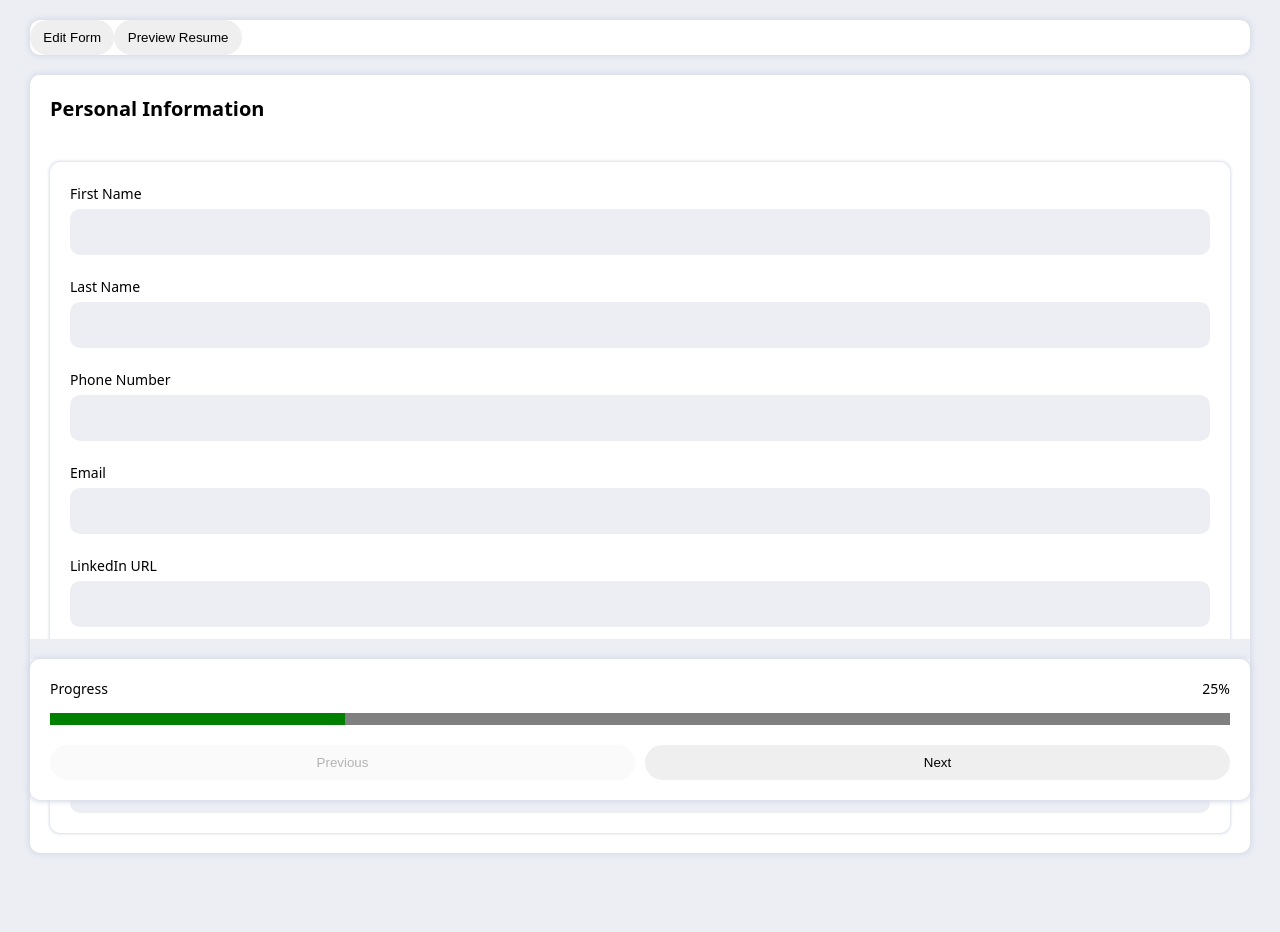
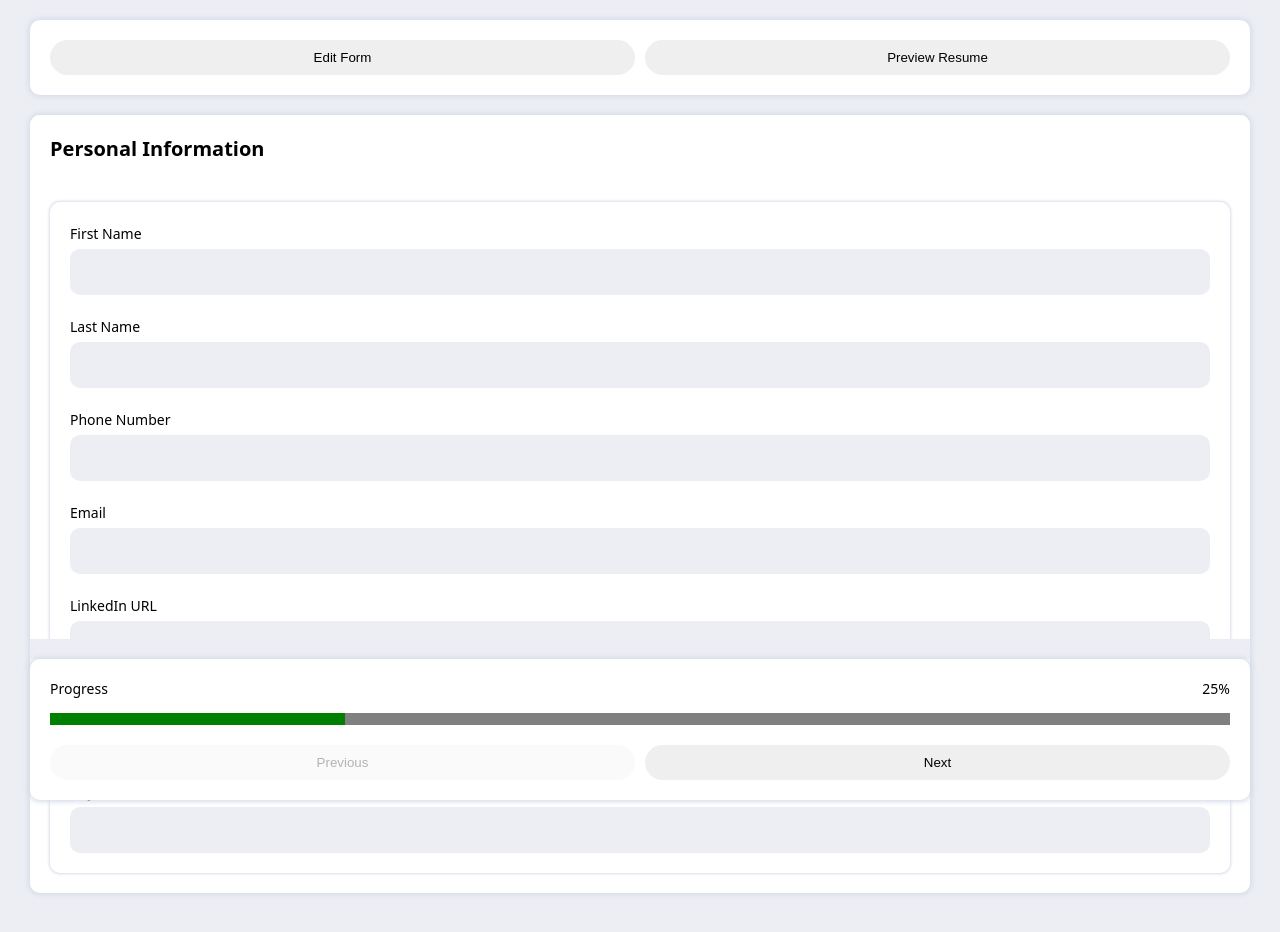
Before and after one commit to Nik-Reyes/Resume-Builder, a React (Vite) app in the folder ResumeBuilder/: page / in a window 1280 px wide. Shown: the top 932 px of the page. Built offline with nearby package versions, Linux system fonts and the light colour scheme.

Commit message:
style: add view header styles

```diff
--- a/ResumeBuilder/src/App.css
+++ b/ResumeBuilder/src/App.css
@@ -104,6 +104,16 @@ button {
 
 .page-content > :nth-child(2) {
   margin-top: var(--padding-4);
+}
+
+.view-header {
+  padding: var(--padding-4);
+  display: flex;
+  column-gap: var(--padding-2);
+}
+
+.view-header > button {
+  flex: 1;
 }
 
 .form:has(.replicable) {
```
